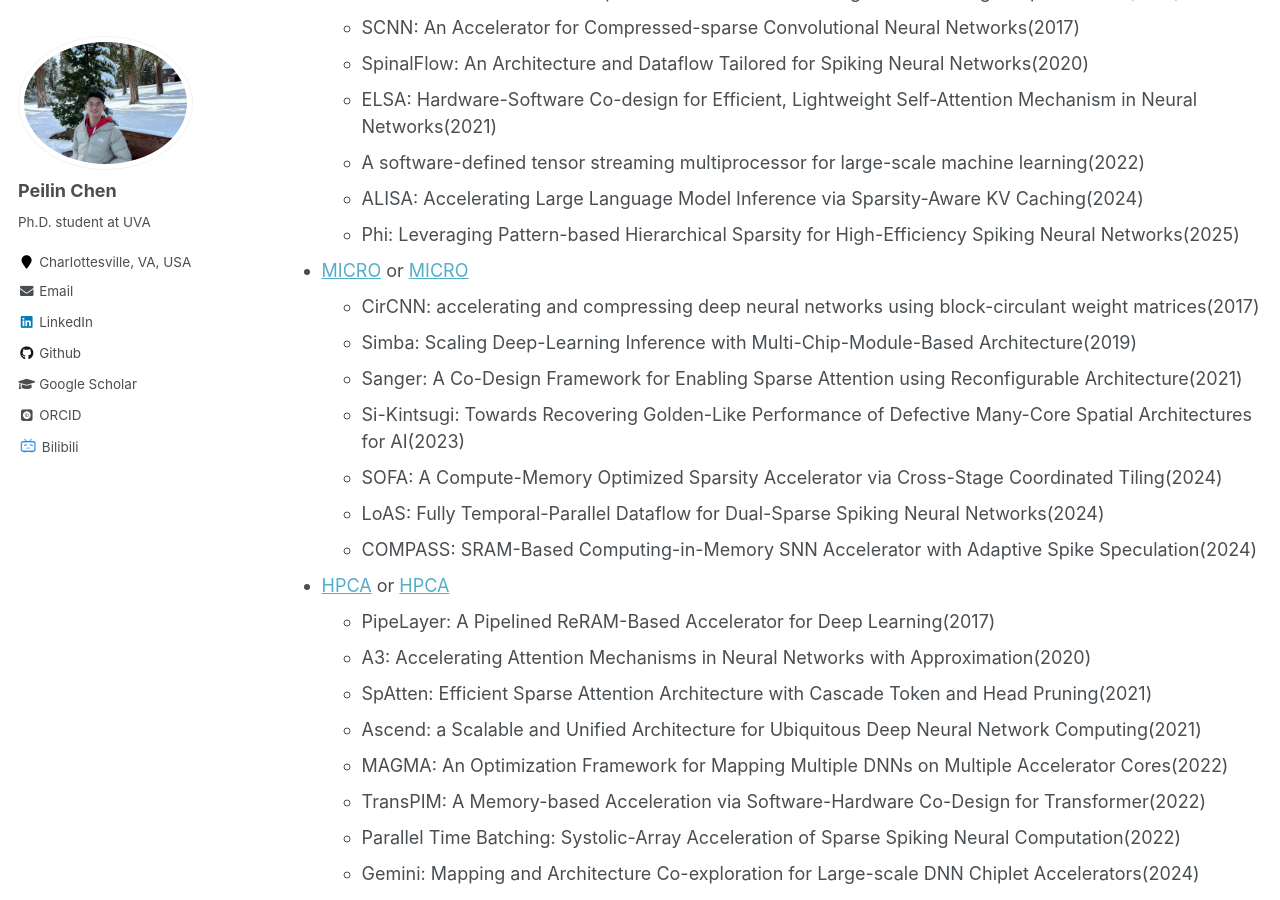
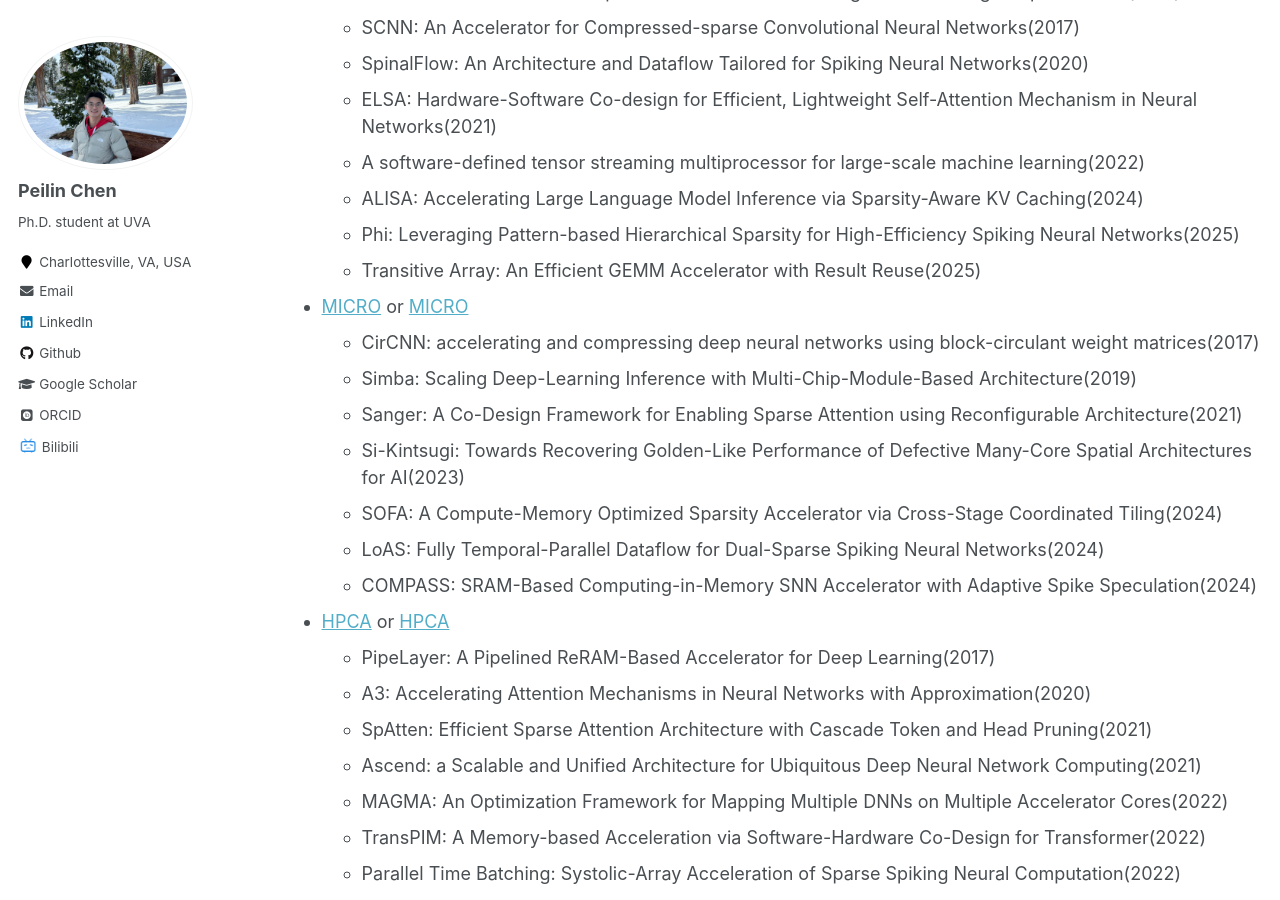
Before and after one commit to peilin-chen/peilin-chen.github.io, a Jekyll site: the page built from _pages/reading list.md, in a window 1280 px wide and 900 px high, scrolled down 2787 px. Built offline with Jekyll 4.4.1, drawn with Linux system fonts in a browser that asks for light colours; some web fonts are replaced; formulas are drawn with MathJax 3.

Commit message:
Update reading list.md

```diff
--- a/_pages/reading list.md
+++ b/_pages/reading list.md
@@ -63,6 +63,7 @@ author_profile: true
   - A software-defined tensor streaming multiprocessor for large-scale machine learning(2022)
   - ALISA: Accelerating Large Language Model Inference via Sparsity-Aware KV Caching(2024)
   - Phi: Leveraging Pattern-based Hierarchical Sparsity for High-Efficiency Spiking Neural Networks(2025)
+  - Transitive Array: An Efficient GEMM Accelerator with Result Reuse(2025)
 * [MICRO](https://dblp.org/db/conf/micro/index.html) or [MICRO](https://dl.acm.org/conference/micro)
   - CirCNN: accelerating and compressing deep neural networks using block-circulant weight matrices(2017)
   - Simba: Scaling Deep-Learning Inference with Multi-Chip-Module-Based Architecture(2019)
```
